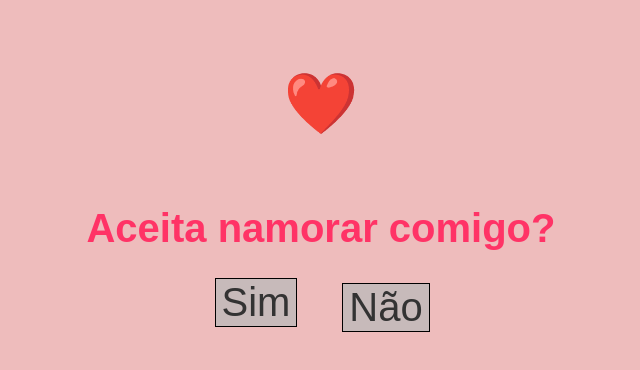
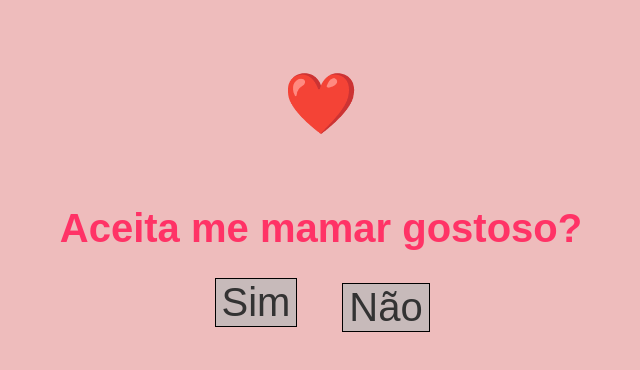
Before and after one commit to Saatake/teamo, a plain HTML site: page index.html in a window 1280 px wide. Shown: the whole page, without its empty margins (319-959 px from the left). Drawn offline with Linux system fonts and the light colour scheme.

Commit message:
Update index.html

```diff
--- a/index.html
+++ b/index.html
@@ -9,7 +9,7 @@
   <body>
     <div class="container">
       <h1 style="font-size: 60px">❤️</h1>
-      <h1 style="font-size: 40px">Aceita namorar comigo?</h1>
+      <h1 style="font-size: 40px">Aceita me mamar gostoso?</h1>
       <button class="yes" onclick="mostrarResposta()">Sim</button>
       <button id="no" onmouseover="mudarPosicao()">Não</button>
       <p id="resposta" style="display: none; font-size: 40px"></p>
```
